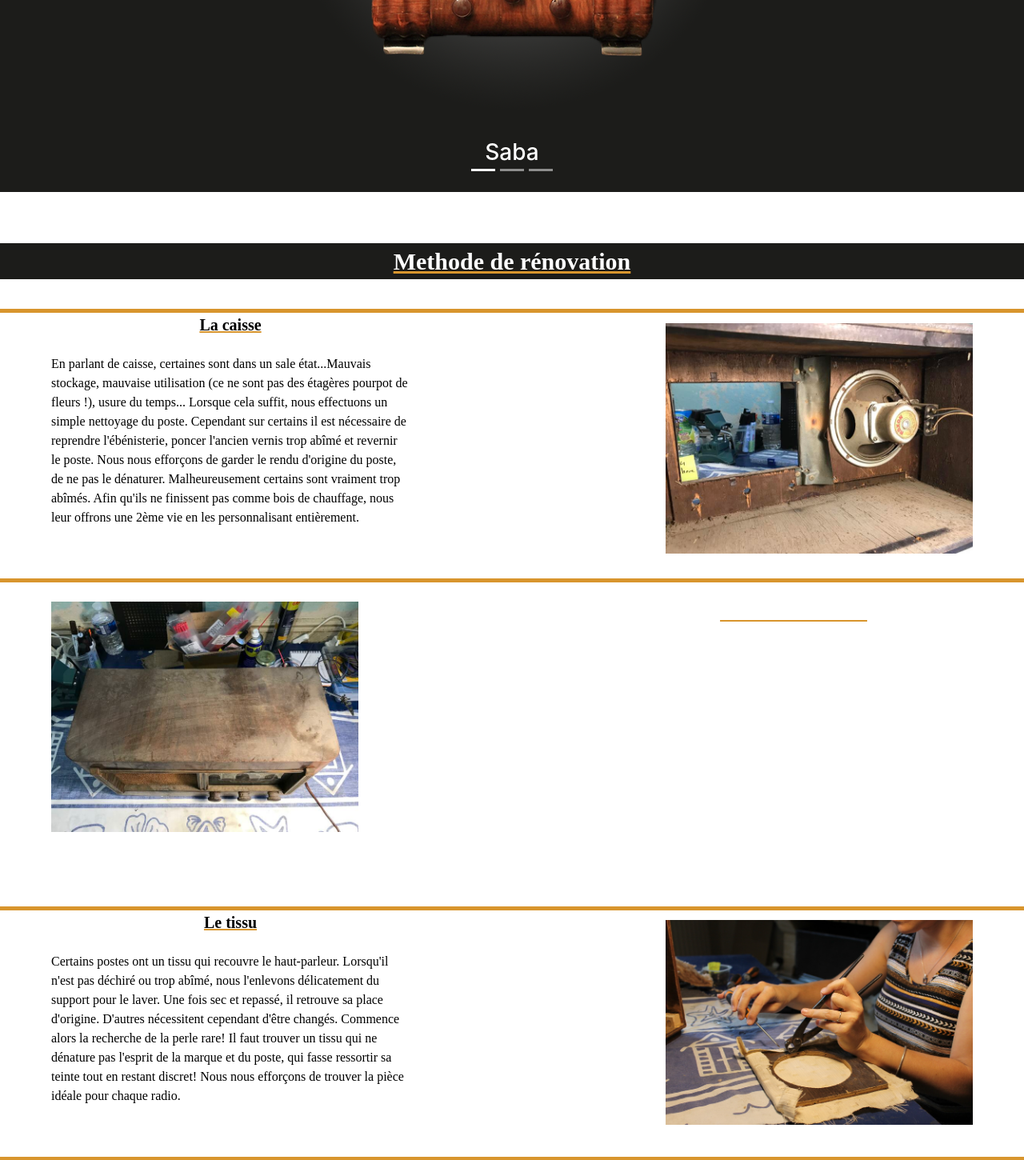
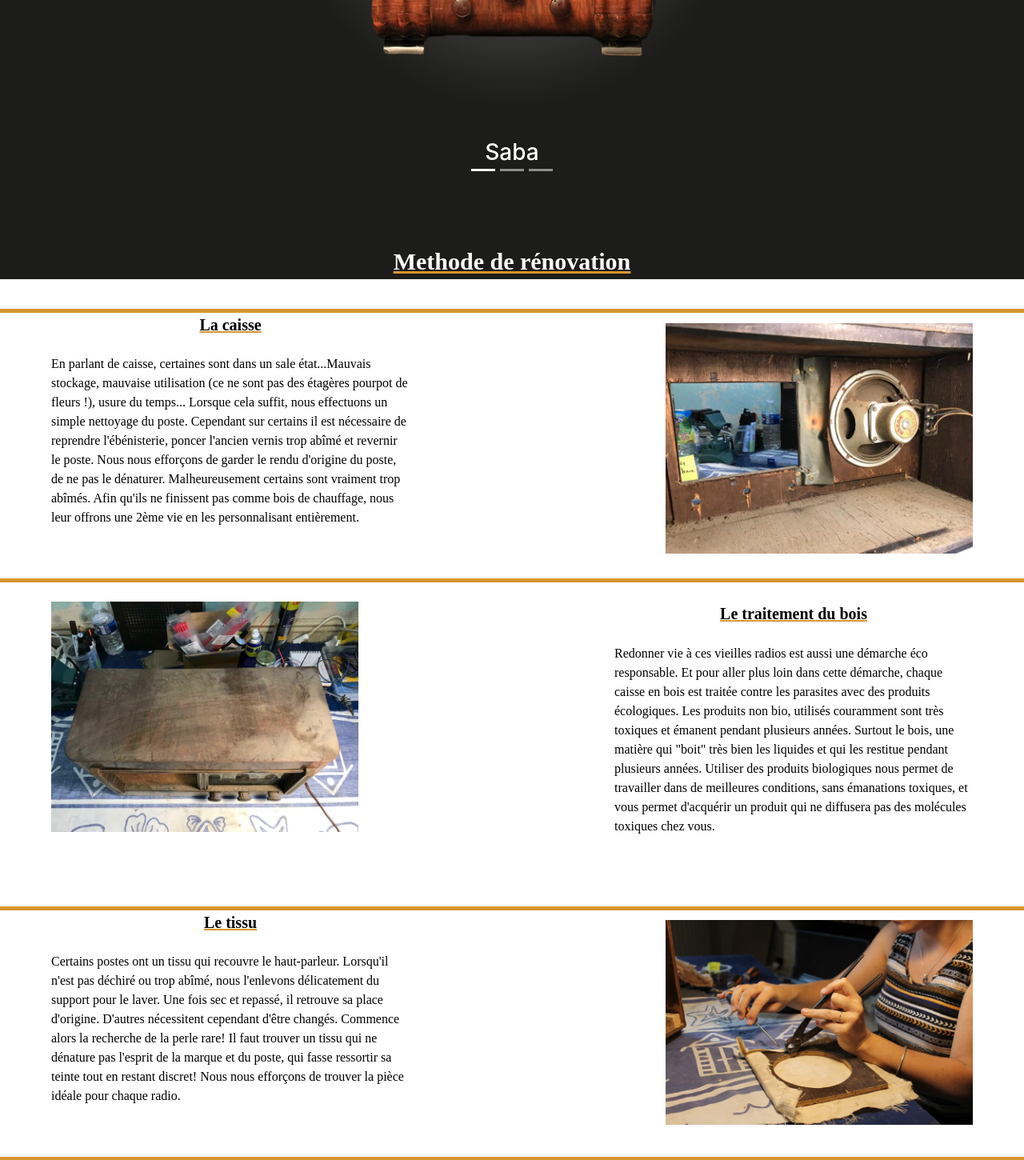
Before and after one commit to Yirzaraji/heleor, a PHP site: page /pages/renovation.php in a window 1280 px wide. Shown: the part 1637-3087 px from the top of the page at 80% size. Run offline with PHP 8.4, Linux system fonts and the light colour scheme; some libraries are stand-ins or nearby versions.

Commit message:
modif css page renovation

```diff
--- a/css/styles.css
+++ b/css/styles.css
@@ -1869,7 +1869,7 @@ background: white;
 
 
 .titlerenotop {
-    margin-top: 5%;
+    padding-top: 5%;
     color: white;
     font-family: Oswald;
     background-color: #1c1c1a;
@@ -1938,6 +1938,7 @@ background: white;
     flex-direction: column;
     justify-self: center;
     align-self: center;
+	color:black;
 }
 
 .boisbot {
```
